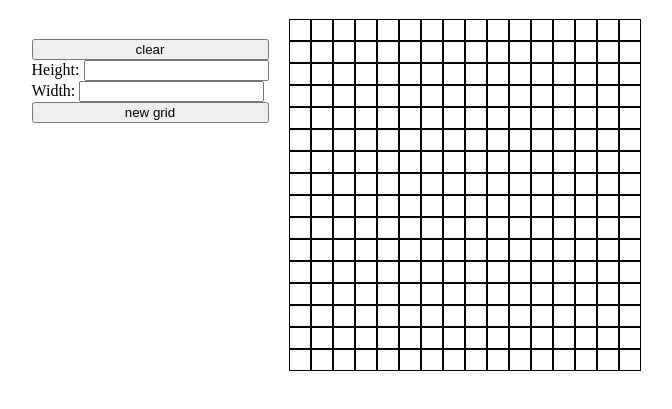
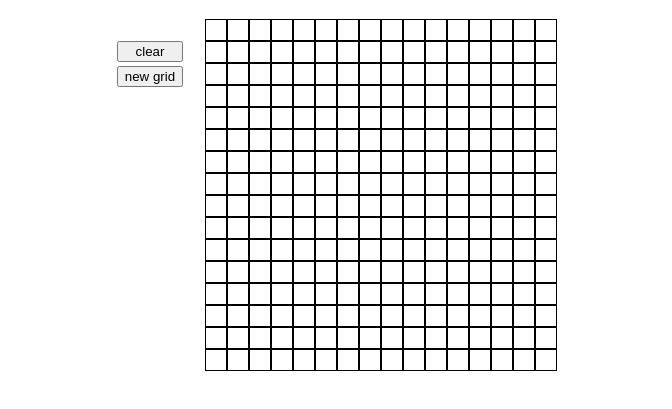
Before and after one commit to cadeja/etch-a-sketch, a plain HTML site: page index.html in a window 1280 px wide. Shown: the part 69-478 px from the top of the page, without its empty margins (314-986 px from the left). Drawn offline with Linux system fonts and the light colour scheme.

```diff
--- a/index.html
+++ b/index.html
@@ -10,20 +10,28 @@
         <div class="page">
             <h1 class="title">Etch-A-Sketch</h1>
             <div class="application">
+
                 <div class="settings">
-                    <button id="clear">clear</button>
-                    <div class="input-height">
+                    <button id="clear" class="button-setting">clear</button>
+
+                    <!--
+                    <div class="input-setting">
                         Height:
                         <input type="text" id="grid-height">
                     </div>
-                    <div class="input-width">
+
+                    <div class="input-setting">
                         Width:
                         <input type="text" id="grid-width">
                     </div>
-                    <button id="new-grid">new grid</button>
+                    -->
+
+                    <button id="new-grid" class="button-setting">new grid</button>
                 </div>
+
                 <div id="grid">
                 </div>
+
             </div>
         </div>
 	</body>
--- a/script.js
+++ b/script.js
@@ -48,3 +48,11 @@ clear.addEventListener('click',() => {
         squares[i].style.backgroundColor = 'white';
     }
 });
+
+
+// new grid button event listener
+// prompts user to input tile size, max 100
+const newGrid = document.querySelector('#new-grid');
+newGrid.addEventListener('click', () => {
+    window.prompt("Input grid size");
+});
--- a/styles.css
+++ b/styles.css
@@ -19,8 +19,9 @@
     justify-content: center;
 }
 
-.input-width .input-height {
-    display: flex;
+.input-setting,
+.button-setting {
+    margin: 2px;
 }
 
 .settings {
```
